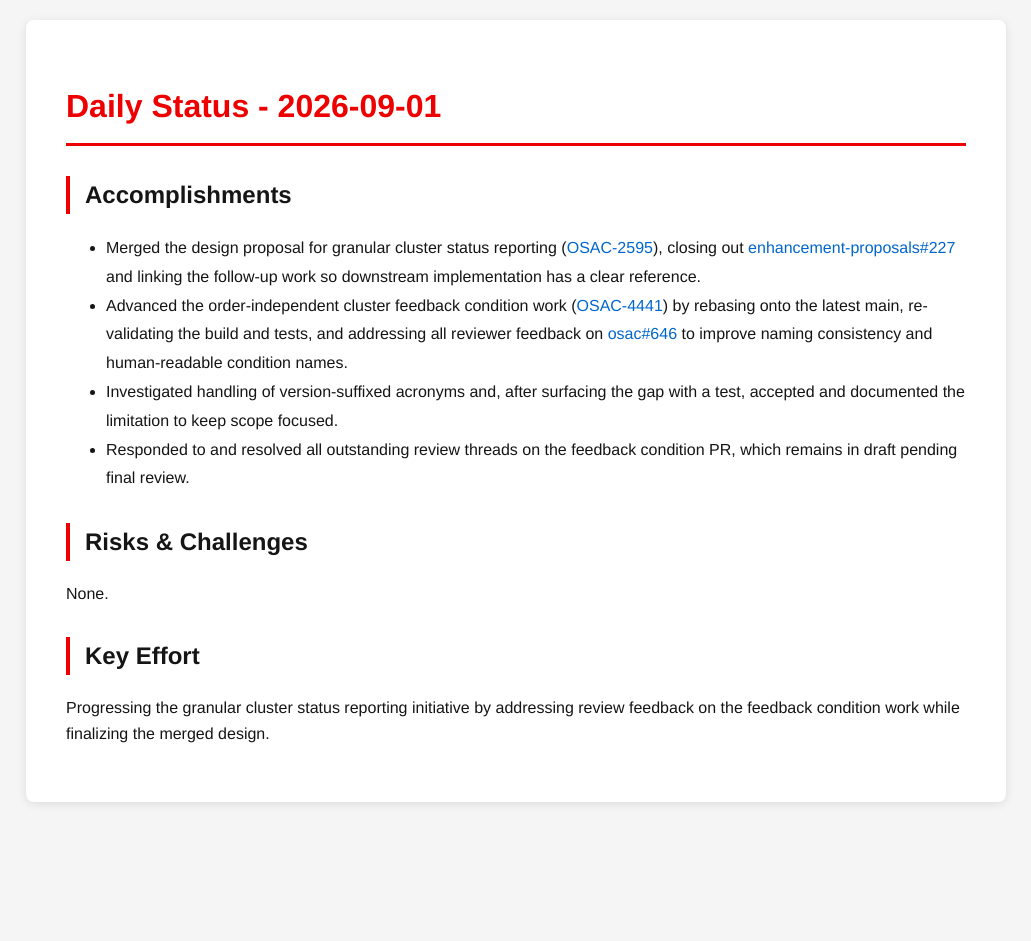
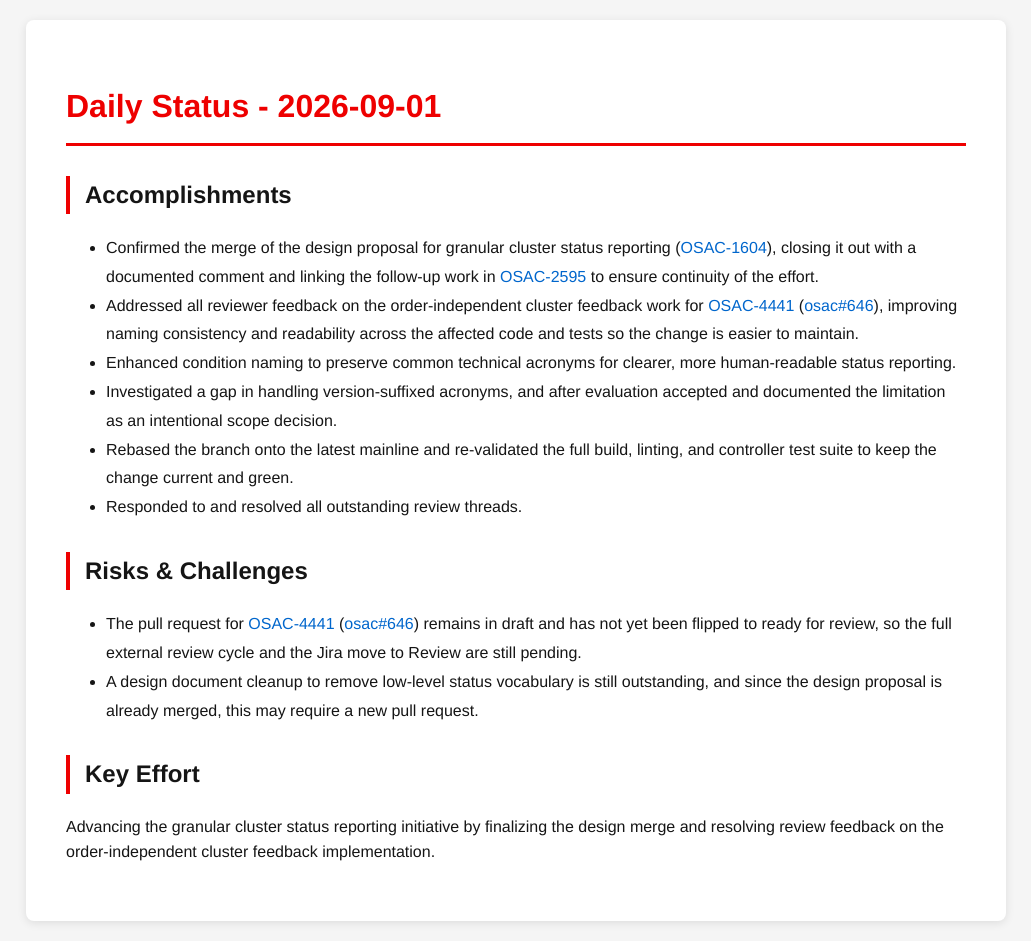
Before and after one commit to tzvatot/daily-status, a Jekyll site: the page built from 2026-09-01.md, in a window 1280 px wide. Shown: the whole page, without its empty margins (124-1155 px from the left). Built offline with Jekyll 4.4.1, drawn with Linux system fonts in a browser that asks for light colours; before the commit the page ends 900 px from its top, so only the background shows below that.

Commit message:
Daily status update - 2026-09-01

```diff
--- a/2026-09-01.md
+++ b/2026-09-01.md
@@ -7,13 +7,16 @@ date: 2026-09-01
 # Daily Status - 2026-09-01
 
 ## Accomplishments
-- Merged the design proposal for granular cluster status reporting ([OSAC-2595](https://redhat.atlassian.net/browse/OSAC-2595)), closing out [enhancement-proposals#227](https://github.com/osac-project/enhancement-proposals/pull/227) and linking the follow-up work so downstream implementation has a clear reference.
-- Advanced the order-independent cluster feedback condition work ([OSAC-4441](https://redhat.atlassian.net/browse/OSAC-4441)) by rebasing onto the latest main, re-validating the build and tests, and addressing all reviewer feedback on [osac#646](https://github.com/osac-project/osac/pull/646) to improve naming consistency and human-readable condition names.
-- Investigated handling of version-suffixed acronyms and, after surfacing the gap with a test, accepted and documented the limitation to keep scope focused.
-- Responded to and resolved all outstanding review threads on the feedback condition PR, which remains in draft pending final review.
+- Confirmed the merge of the design proposal for granular cluster status reporting ([OSAC-1604](https://redhat.atlassian.net/browse/OSAC-1604)), closing it out with a documented comment and linking the follow-up work in [OSAC-2595](https://redhat.atlassian.net/browse/OSAC-2595) to ensure continuity of the effort.
+- Addressed all reviewer feedback on the order-independent cluster feedback work for [OSAC-4441](https://redhat.atlassian.net/browse/OSAC-4441) ([osac#646](https://github.com/osac-project/osac/pull/646)), improving naming consistency and readability across the affected code and tests so the change is easier to maintain.
+- Enhanced condition naming to preserve common technical acronyms for clearer, more human-readable status reporting.
+- Investigated a gap in handling version-suffixed acronyms, and after evaluation accepted and documented the limitation as an intentional scope decision.
+- Rebased the branch onto the latest mainline and re-validated the full build, linting, and controller test suite to keep the change current and green.
+- Responded to and resolved all outstanding review threads.
 
 ## Risks & Challenges
-None.
+- The pull request for [OSAC-4441](https://redhat.atlassian.net/browse/OSAC-4441) ([osac#646](https://github.com/osac-project/osac/pull/646)) remains in draft and has not yet been flipped to ready for review, so the full external review cycle and the Jira move to Review are still pending.
+- A design document cleanup to remove low-level status vocabulary is still outstanding, and since the design proposal is already merged, this may require a new pull request.
 
 ## Key Effort
-Progressing the granular cluster status reporting initiative by addressing review feedback on the feedback condition work while finalizing the merged design.
+Advancing the granular cluster status reporting initiative by finalizing the design merge and resolving review feedback on the order-independent cluster feedback implementation.
```
